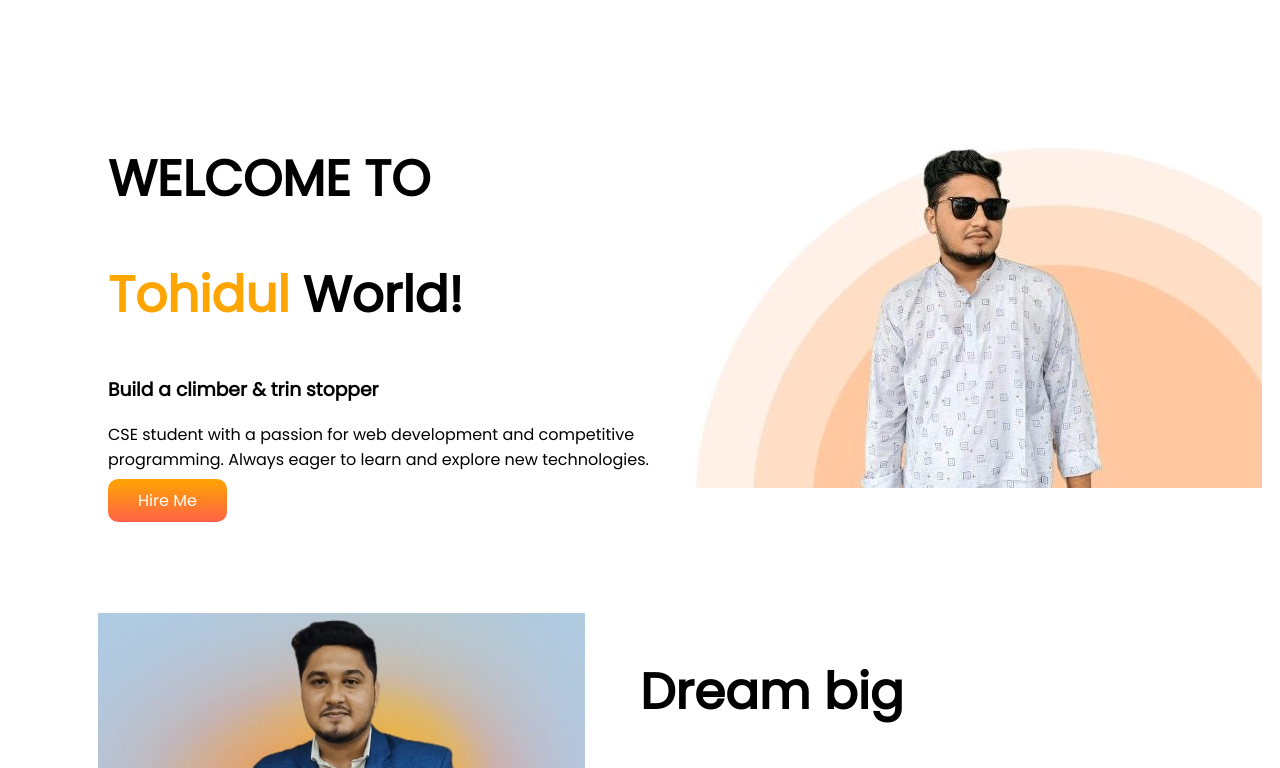
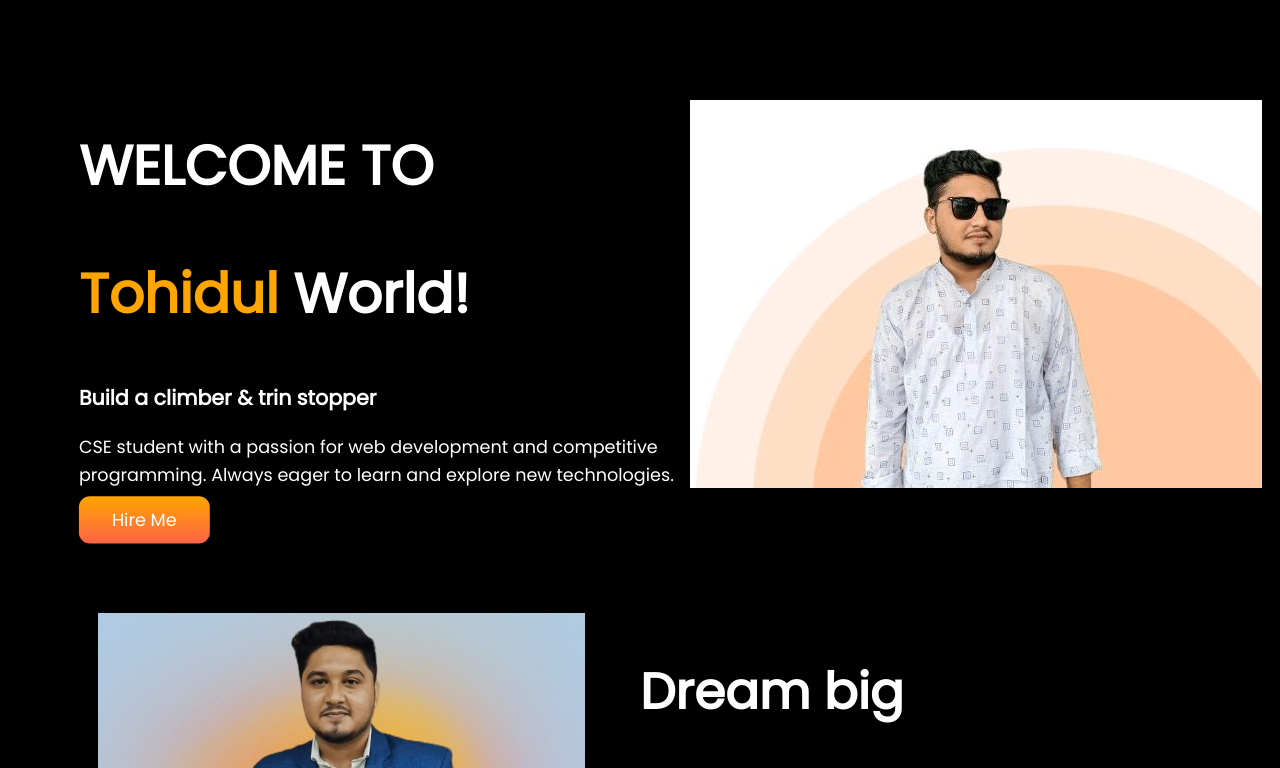
Before and after one commit to Tohidul0/developer-portfolio, a plain HTML site: page index.html in a window 1280 px wide. In both pictures the pointer is over the element 399 px from the left and 306 px from the top of the page. Shown: the top 768 px of the page. Drawn offline with Linux system fonts and the light colour scheme.

Commit message:
backgroundcolor

```diff
--- a/style.css
+++ b/style.css
@@ -1,5 +1,7 @@
 body{
     font-family: 'Poppins', sans-serif;
+    background-color:black;
+    color: white;
 
 }
 h1{
@@ -65,3 +67,10 @@ section{
 #dane{
     margin-left: 85px;
 }
+
+
+.half:hover {
+    transform: scale(1.1);
+    transition: transform 0.3s ease;
+    filter: grayscale(0%);
+  }
```
